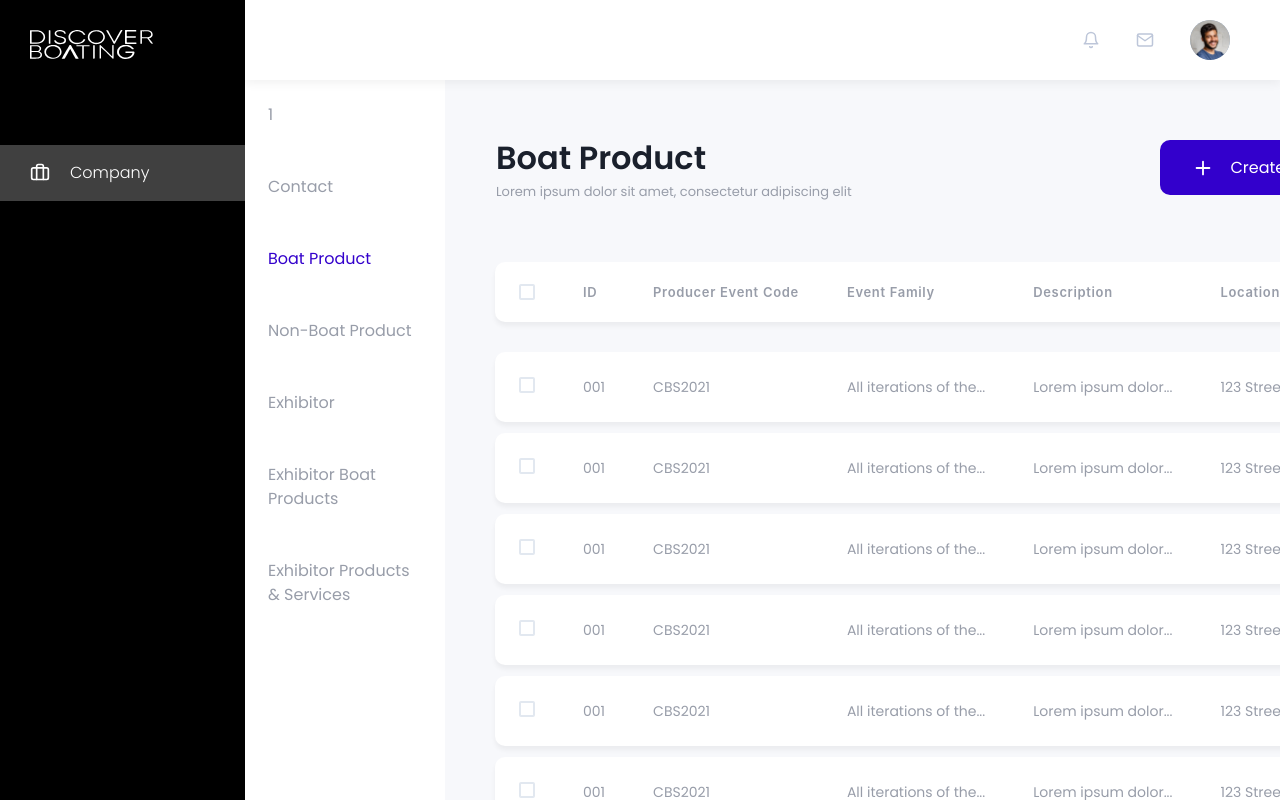
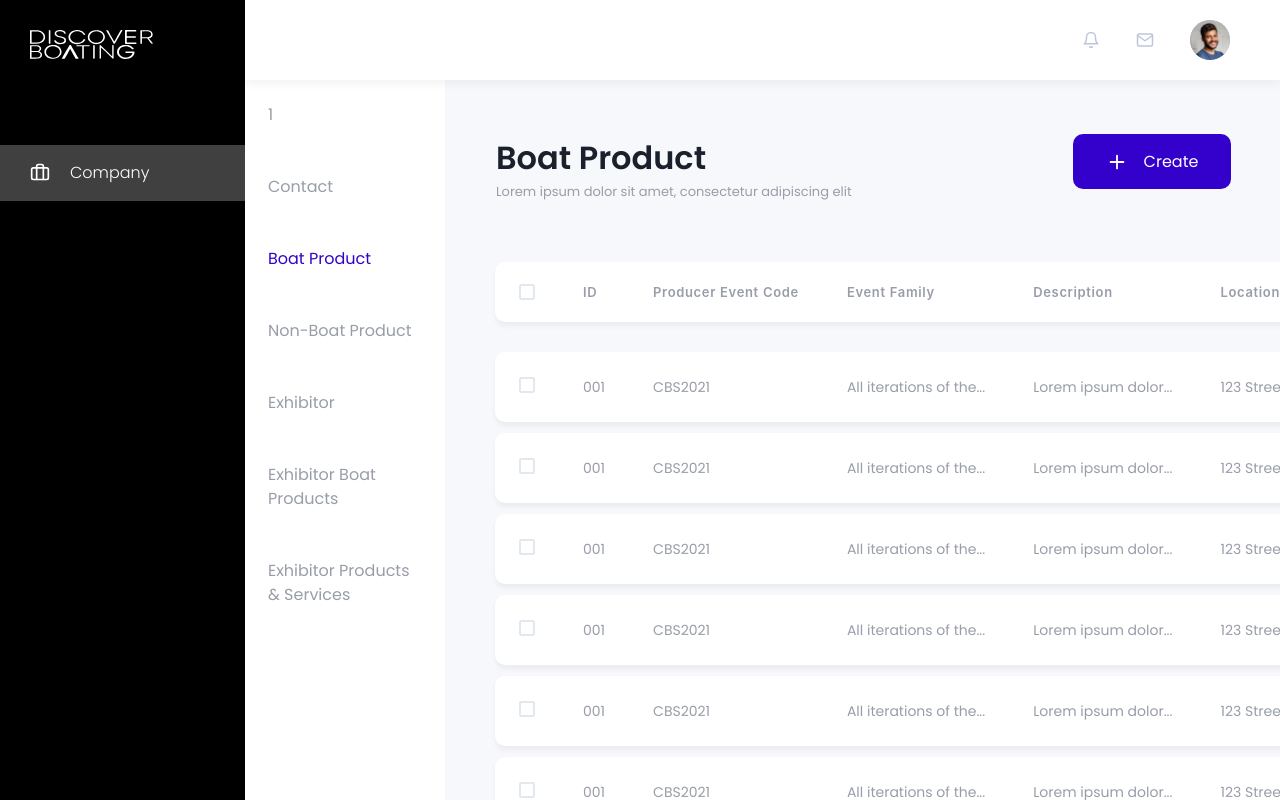
Before and after one commit to rhaicode/nmma, a React (Create React App) app in the folder client/: page /company/1/boat-product in a window 1280 px wide. Shown: the top 800 px of the page. Built offline with nearby package versions, Linux system fonts and the light colour scheme.

Commit message:
Fix tables for company details layout.

```diff
--- a/client/src/components/shared/ThemedTable.tsx
+++ b/client/src/components/shared/ThemedTable.tsx
@@ -1,6 +1,7 @@
 import styled from '@emotion/styled'
 import {
   Box,
+  BoxProps,
   Checkbox,
   Flex,
   Table,
@@ -54,17 +55,21 @@ const StyledFlex = styled(Flex)`
   }
 `
 
-type ThemedTableProps = {
+interface ThemedTableProps extends BoxProps {
   columns?: string[]
   rows?: Record<string, any>[]
 }
 
-const ThemedTable: React.FC<ThemedTableProps> = ({ columns, rows }) => {
+const ThemedTable: React.FC<ThemedTableProps> = ({
+  columns,
+  rows,
+  ...props
+}) => {
   const ref = useRef<HTMLDivElement>(null)
   const { mouseDownHandler } = useTableEvents({ ref })
 
   return (
-    <>
+    <Box w="100%" {...props}>
       <StyledFlex
         pl="49px"
         mt="60px"
@@ -178,7 +183,7 @@ const ThemedTable: React.FC<ThemedTableProps> = ({ columns, rows }) => {
       <Box ml="49px" maxW="290px">
         <Pagination />
       </Box>
-    </>
+    </Box>
   )
 }
 
--- a/client/src/pages/Company/BoatProduct.tsx
+++ b/client/src/pages/Company/BoatProduct.tsx
@@ -36,14 +36,12 @@ const list = Array.from({ length: 7 }).map(() => ({
 const BoatProduct: React.FC = () => {
   const { isOpen, onOpen, onClose } = useDisclosure()
   return (
-    <>
-      <Flex w="full" pb="171px">
-        <Box mx="auto" mt="54px">
+    <Box pb="171px">
       <Flex
         justifyContent="space-between"
-            alignItems="center"
+        mt="54px"
         ml="51px"
-            w="46.25%"
+        w="calc(100% - 300px)"
       >
         <Box>
           <Text as="span" fontSize="32px" fontWeight="600">
@@ -63,14 +61,9 @@ const BoatProduct: React.FC = () => {
           </Text>
         </ThemedButton>
       </Flex>
-          <Box position="relative">
-            <ThemedTable columns={columns} rows={list} />
+      <ThemedTable columns={columns} rows={list} w="calc(100% - 200px)" />
+      <CreateContactForm isOpen={isOpen} onClose={onClose} />
     </Box>
-        </Box>
-      </Flex>
-
-      <CreateContactForm isOpen={isOpen} onClose={onClose} />
-    </>
   )
 }
 
--- a/client/src/pages/Company/Details.tsx
+++ b/client/src/pages/Company/Details.tsx
@@ -1,5 +1,5 @@
 import { Route, Switch, useHistory, useLocation } from 'react-router-dom'
-import { Flex } from '@chakra-ui/react'
+import { Flex, Box } from '@chakra-ui/react'
 
 import { CompanySidebar } from '../../components/shared'
 import { companyLinks } from '../../config/links'
@@ -30,6 +30,7 @@ const Details: React.FC = () => {
     <DefaultLayout noXPadding noYPadding>
       <Flex>
         <CompanySidebar />
+        <Box w="100%">
           <Switch>
             <Route exact path="/company/:id">
               <Profile />
@@ -53,12 +54,14 @@ const Details: React.FC = () => {
               <div />
             </Route>
           </Switch>
+        </Box>
       </Flex>
     </DefaultLayout>
   ) : (
     <PublicLayout>
       <Flex>
         <CompanySidebar />
+        <Box w="100%">
           <Switch>
             <Route exact path="/company/:id">
               <Profile />
@@ -82,6 +85,7 @@ const Details: React.FC = () => {
               <div />
             </Route>
           </Switch>
+        </Box>
       </Flex>
     </PublicLayout>
   )
```
Lines whose indentation alone changed are shown as unchanged.
